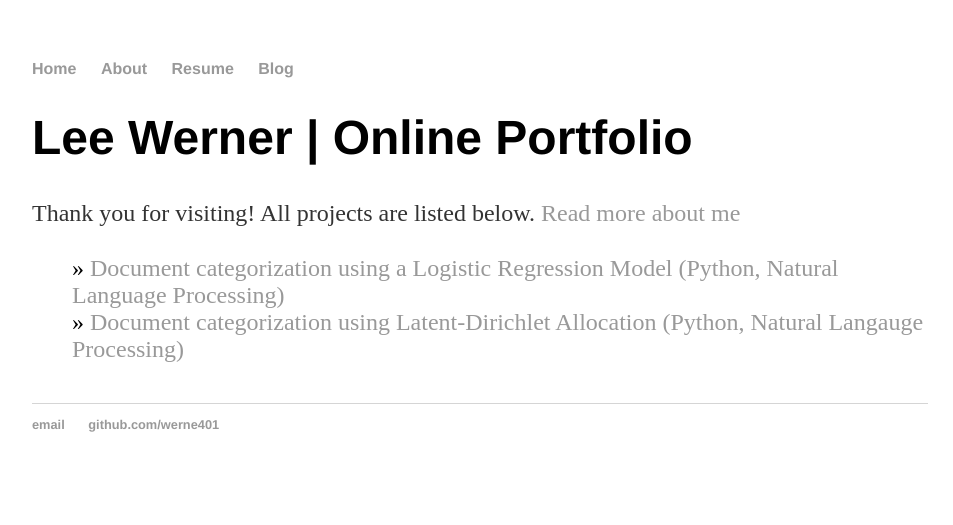
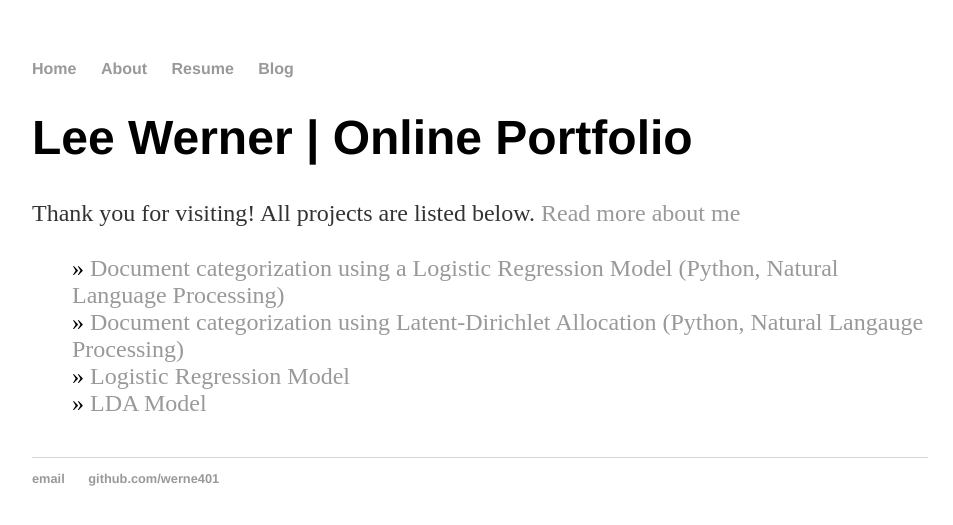
Before and after one commit to werne401/old_website, a Jekyll site: the page built from index.html, in a window 1280 px wide. Shown: the top 525 px of the page, without its empty margins (160-1113 px from the left). Built offline with Jekyll 4.4.1, drawn with Linux system fonts in a browser that asks for light colours; part of the change alters nothing that is shown.

Commit message:
Update index.html

```diff
--- a/index.html
+++ b/index.html
@@ -14,10 +14,10 @@ title: Lee Werner
 	    <li> » <a href="{{ post.url }}" title="{{ post.title }}">{{ post.title }}</a></li>
 	  {% endfor %}
 
-	<!--
-	  <li> » <a href="{{/projects/2019/08/17/log-reg}}" title="{{ post.title }}">Logistic Regression Model</a></li>
-	  <li> » <a href="{{/projects/2019/08/17/lda-model}}" title="{{ post.title }}">LDA Model</a></li>
-	 -->
+
+	  <li> » <a href="{{https://werne401.github.io/projects/2019/08/17/log-reg}}" title="{{ post.title }}">Logistic Regression Model</a></li>
+	  <li> » <a href="{{https://werne401.github.io/projects/2019/08/17/log-reg}}" title="{{ post.title }}">LDA Model</a></li>
+
 
 	</ul>
 </div><!-- /.blurb -->
```
